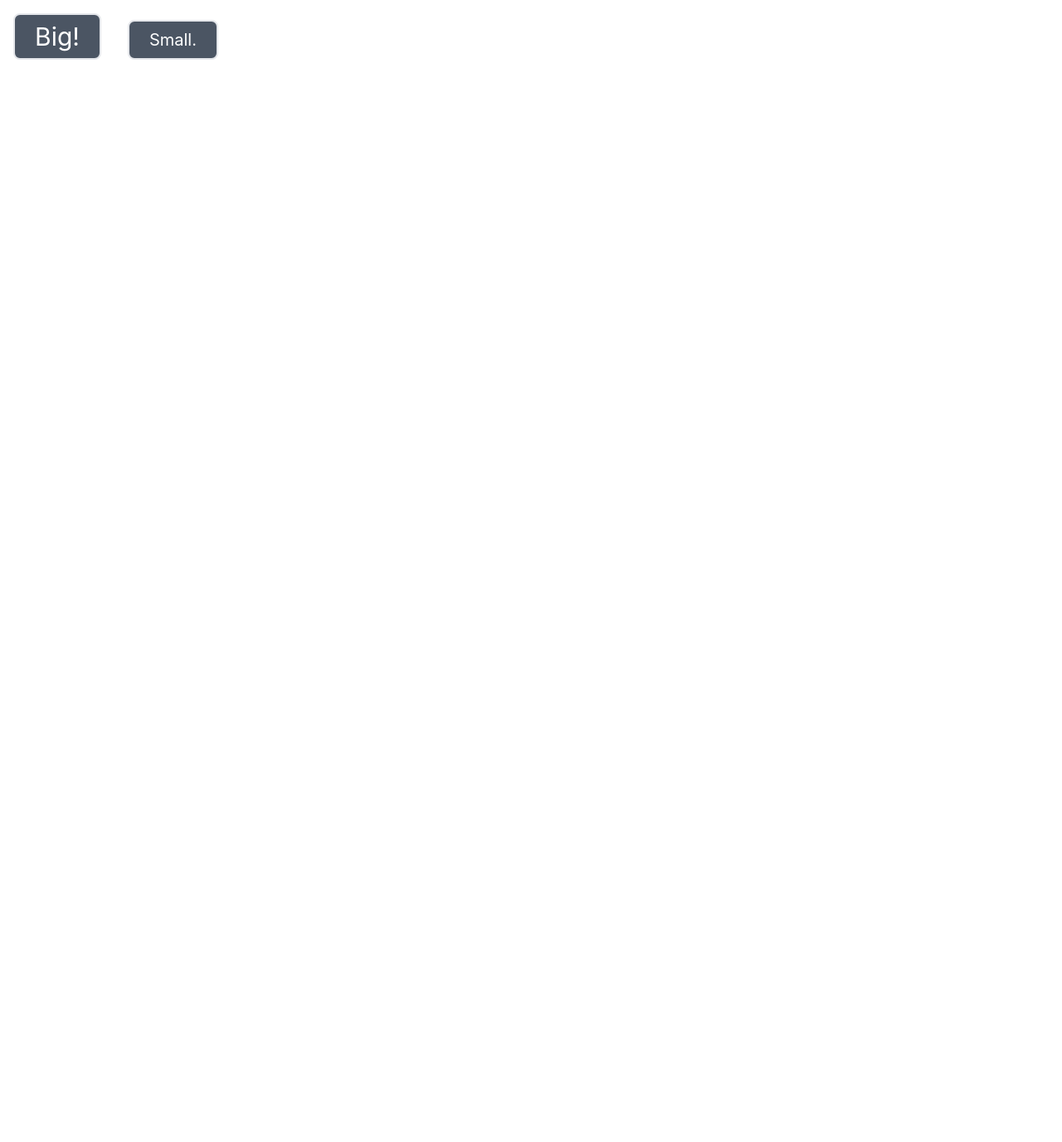
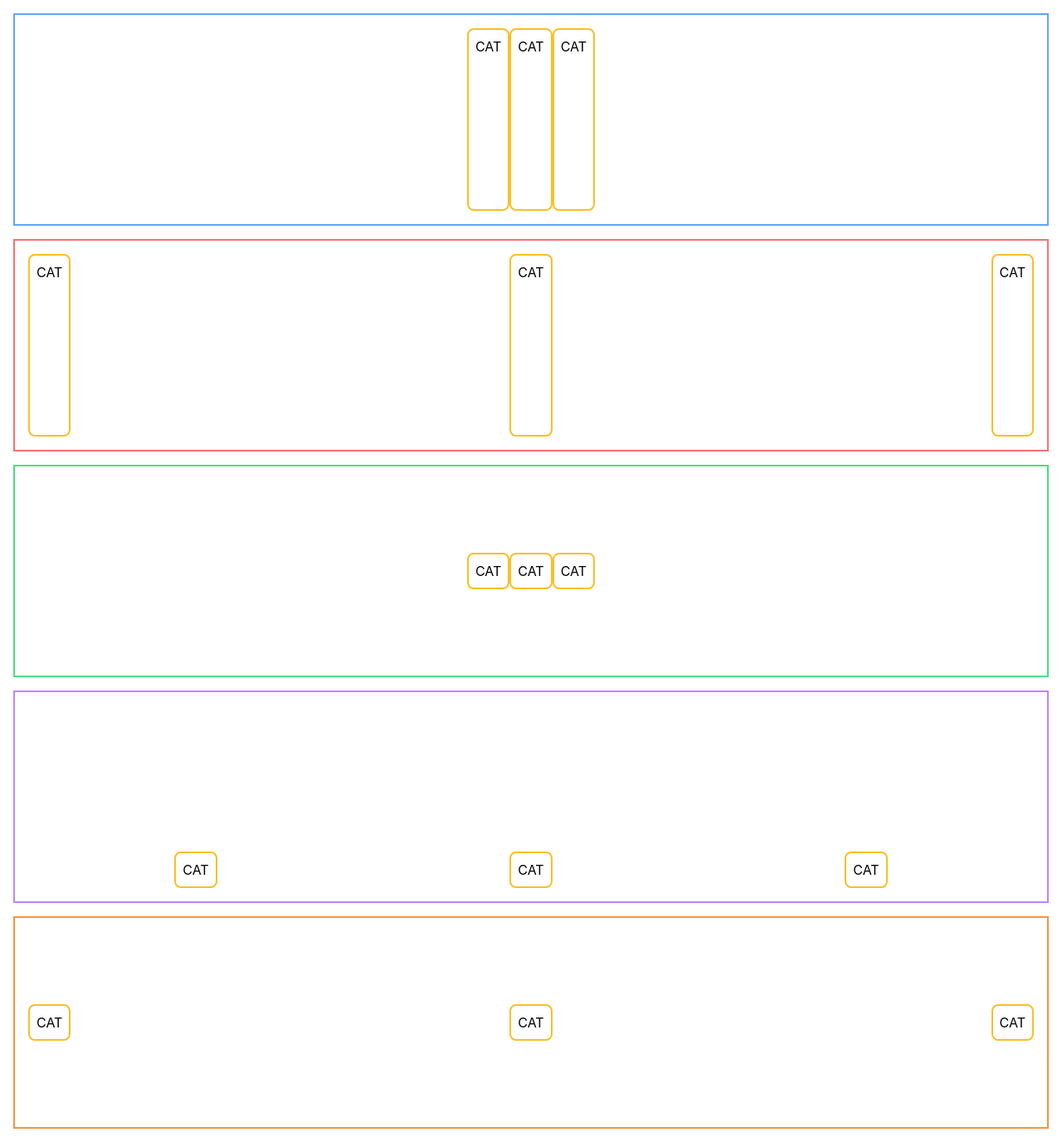
Before and after one commit to scmgustafson/personal-learning-projects, a React (Create React App) app in the folder react-freecodecamp/my-app/: page / in a window 1280 px wide. Shown: the whole page at 83% size. Before the commit the page ends 800 px from the top, so only its background shows below. Built offline with nearby package versions, Linux system fonts and the light colour scheme.

Commit message:
Finish flex exercise

```diff
--- a/react-freecodecamp/my-app/src/App.tsx
+++ b/react-freecodecamp/my-app/src/App.tsx
@@ -1,6 +1,7 @@
 import "./App.css";
 import MyComponent from "./MyComponent";
 import Button from "./Button";
+import Cat from "./Cat";
 
 const Title = (): any => {
   return <div>Title!</div>;
@@ -34,17 +35,36 @@
   );
 };
 
-function App() {
-  const error = false;
-
+const App = () => {
   return (
-    <div className="App">
-      <header className="App-header">
-        <Button large>Big!</Button>
-        <Button>Small.</Button>
-      </header>
+    <div>
+      <div className="flex justify-center h-64 p-4 m-4 border-2 border-blue-400">
+        <Cat />
+        <Cat />
+        <Cat />
+      </div>
+      <div className="flex justify-between h-64 p-4 m-4 border-2 border-red-400">
+        <Cat />
+        <Cat />
+        <Cat />
+      </div>
+      <div className="flex justify-center items-center h-64 p-4 m-4 border-2 border-green-400">
+        <Cat />
+        <Cat />
+        <Cat />
+      </div>
+      <div className="flex justify-around items-end h-64 p-4 m-4 border-2 border-purple-400">
+        <Cat />
+        <Cat />
+        <Cat />
+      </div>
+      <div className="flex justify-between items-center h-64 p-4 m-4 border-2 border-orange-400">
+        <Cat />
+        <Cat />
+        <Cat />
+      </div>
     </div>
   );
-}
+};
 
 export default App;
--- /dev/null
+++ b/react-freecodecamp/my-app/src/Cat.tsx
@@ -0,0 +1,9 @@
+const Cat = () => {
+  return (
+    <div className="p-2 border-2 rounded-lg border-amber-400">
+      <h1>CAT</h1>
+    </div>
+  );
+};
+
+export default Cat;
```
